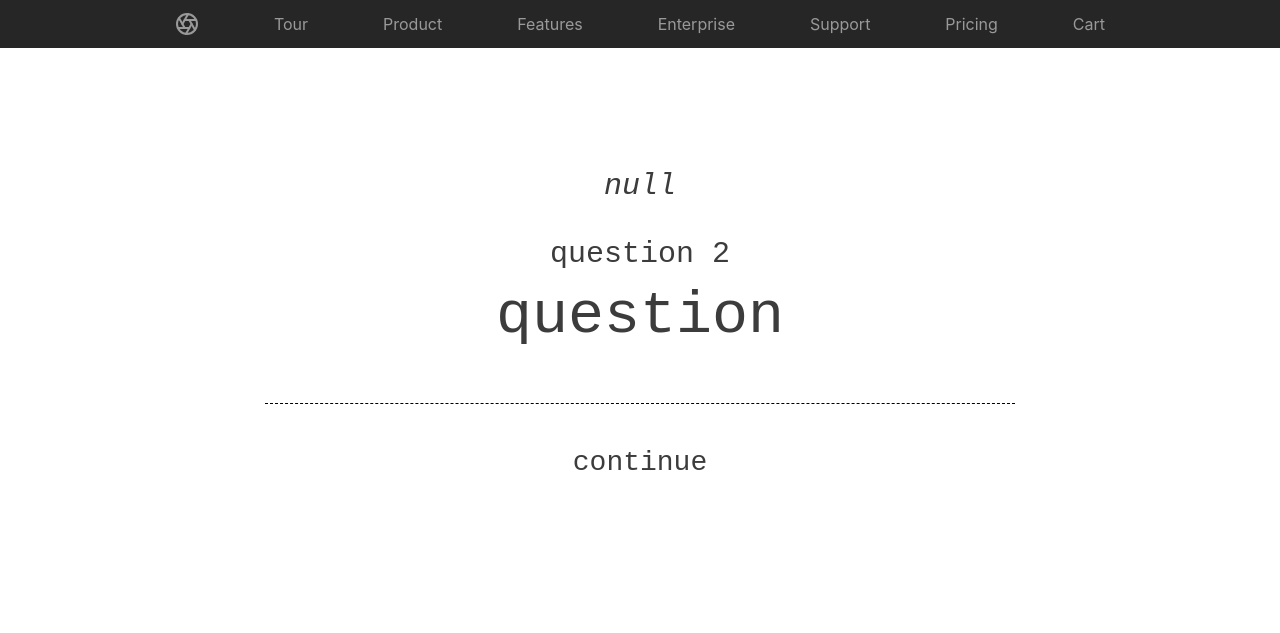
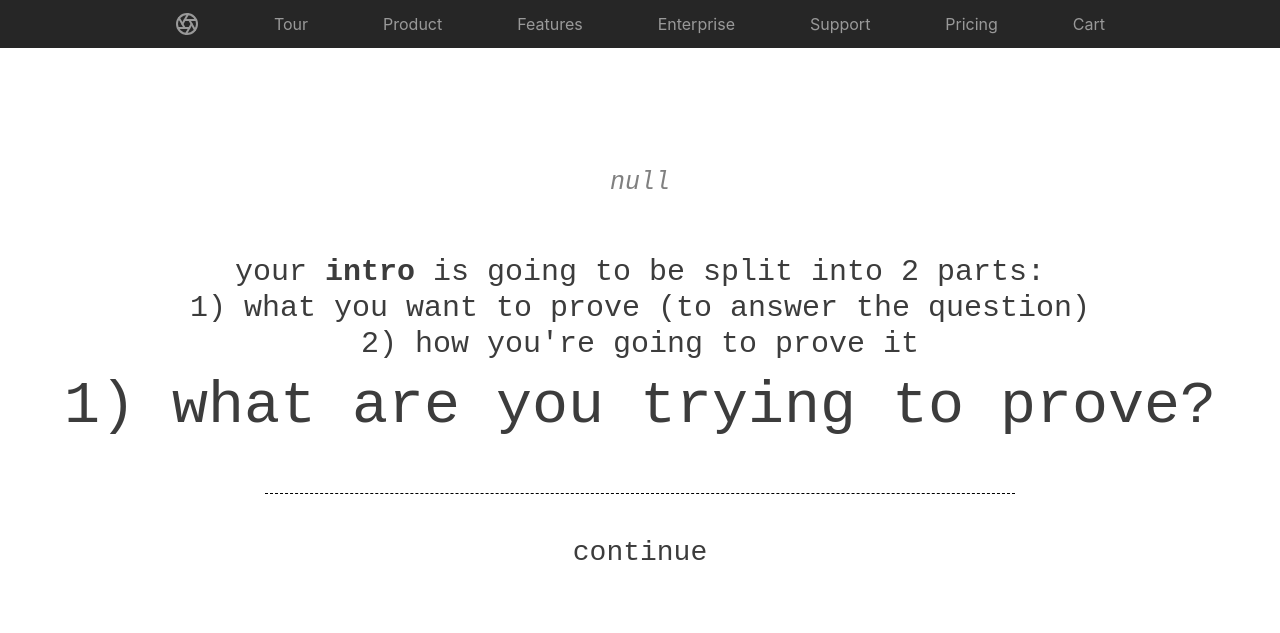
Before and after one commit to LukasDionysius/LukasDionysius.github.io, a plain HTML site: page Paper-Helper/question2.html in a window 1280 px wide. Drawn offline with nearby package versions, Linux system fonts and the light colour scheme.

Commit message:
Add question 1

```diff
--- a/Paper-Helper/js/paperHelperScript.js
+++ b/Paper-Helper/js/paperHelperScript.js
@@ -5,7 +5,7 @@ function saveQuestion1(){
 }
 function questionUpdate(){
 	var question = localStorage.getItem('question1');
-	document.getElementById("question").innerHTML = "<i>" + question + "</i>";
+	document.getElementById("question").innerHTML = "<h5><i>" + question + "</i></h5>";
 }
 
 function test(){
--- a/Paper-Helper/question2.html
+++ b/Paper-Helper/question2.html
@@ -37,10 +37,10 @@
 
     <br><br><br><br><br>
       <h3><i><div id="question"></div></i></h3>
-    <br>
+    <br><br>
 
-    <h3>question 2</h3>
-    <h1>question</h1>
+    <h3>your <strong>intro</strong> is going to be split into 2 parts: <br> 1) what you want to prove (to answer the question) <br> 2) how you're going to prove it</h3>
+    <h1>1) what are you trying to prove?</h1>
     <br>
 
     <div class="wrapper">
```
Also changed, not shown: Paper-Helper/question3.html (+1 -1 lines), 1 other file.
